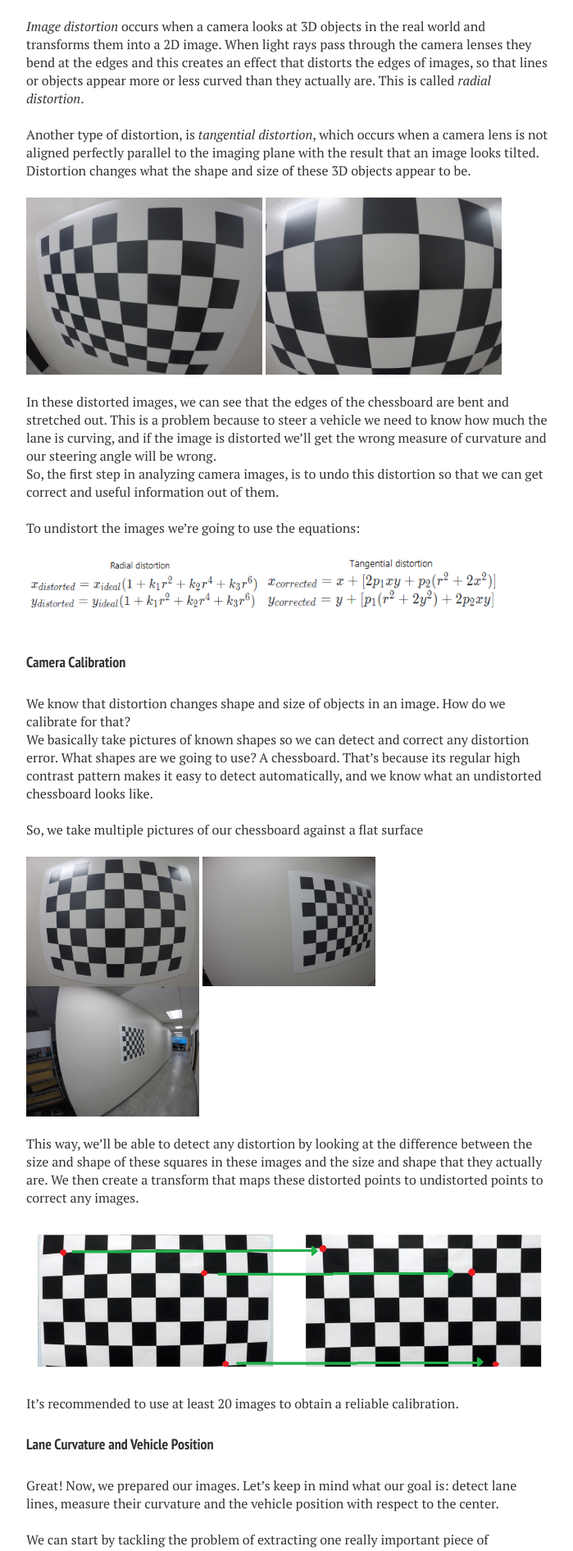
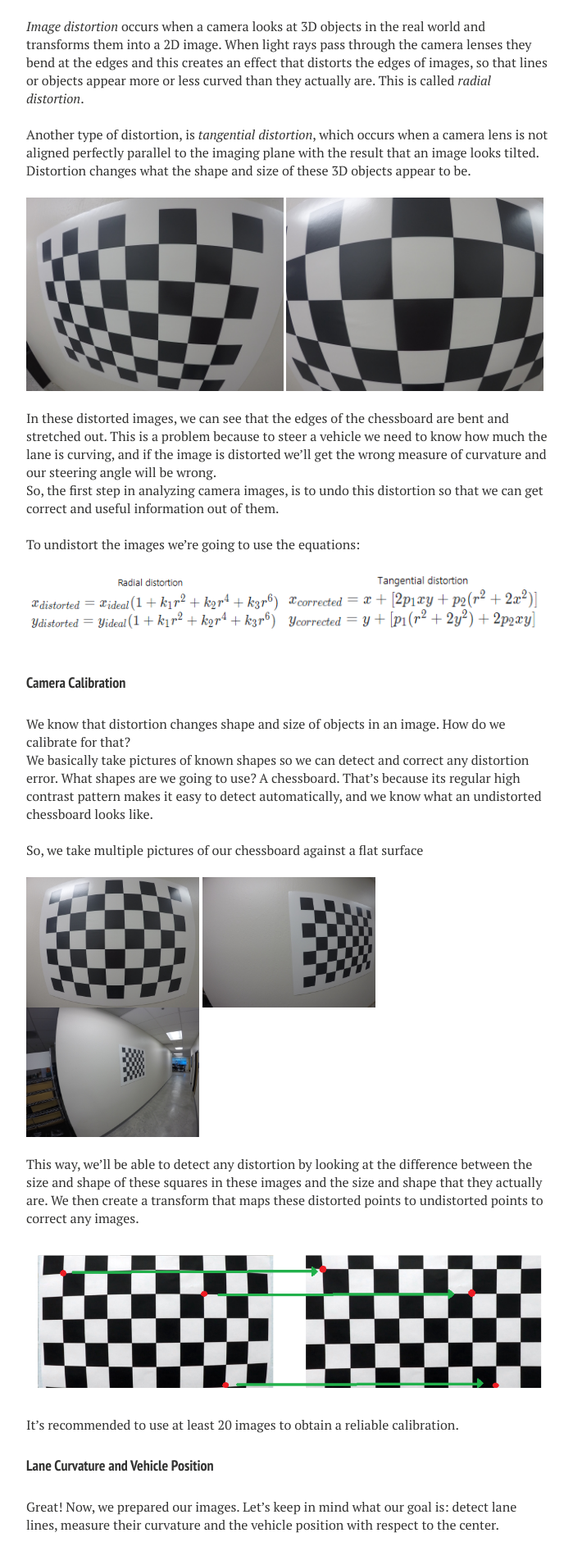
Before and after one commit to IacopomC/iacopomc.github.io, a Jekyll site: the page built from _posts/2020-07-16-advanced-lane-finding.md, in a window 1280 px wide. Shown: the part 588-2480 px from the top of the page at 82% size, without its empty margins (288-987 px from the left). Built offline with Jekyll 4.4.1, drawn with Linux system fonts in a browser that asks for light colours; nearby versions of some CDN libraries; our own code applies the rules of GitHub Pages for plain Markdown files.

Commit message:
Change images size

```diff
--- a/_posts/2020-07-16-advanced-lane-finding.md
+++ b/_posts/2020-07-16-advanced-lane-finding.md
@@ -33,8 +33,8 @@ Distortion changes what the shape and size of these 3D objects appear to be.
 
 <br/>
 
-<img src="{{ site.url }}/assets/images/advanced-lane-finding-post/distorted_img_1.jpg" width="45%">
-<img src="{{ site.url }}/assets/images/advanced-lane-finding-post/distorted_img_2.jpg" width="45%">
+<img src="{{ site.url }}/assets/images/advanced-lane-finding-post/distorted_img_1.jpg" width="49%">
+<img src="{{ site.url }}/assets/images/advanced-lane-finding-post/distorted_img_2.jpg" width="49%">
 
 <br/>
 
@@ -48,8 +48,8 @@ To undistort the images we're going to use the equations:
 
 <br/>
 
-<img src="{{ site.url }}/assets/images/advanced-lane-finding-post/radial_distortion_eq.PNG" width="45%">
-<img src="{{ site.url }}/assets/images/advanced-lane-finding-post/tangential_distortion_eq.PNG" width="45%">
+<img src="{{ site.url }}/assets/images/advanced-lane-finding-post/radial_distortion_eq.PNG" width="49%">
+<img src="{{ site.url }}/assets/images/advanced-lane-finding-post/tangential_distortion_eq.PNG" width="49%">
 
 <br/>
 
```
